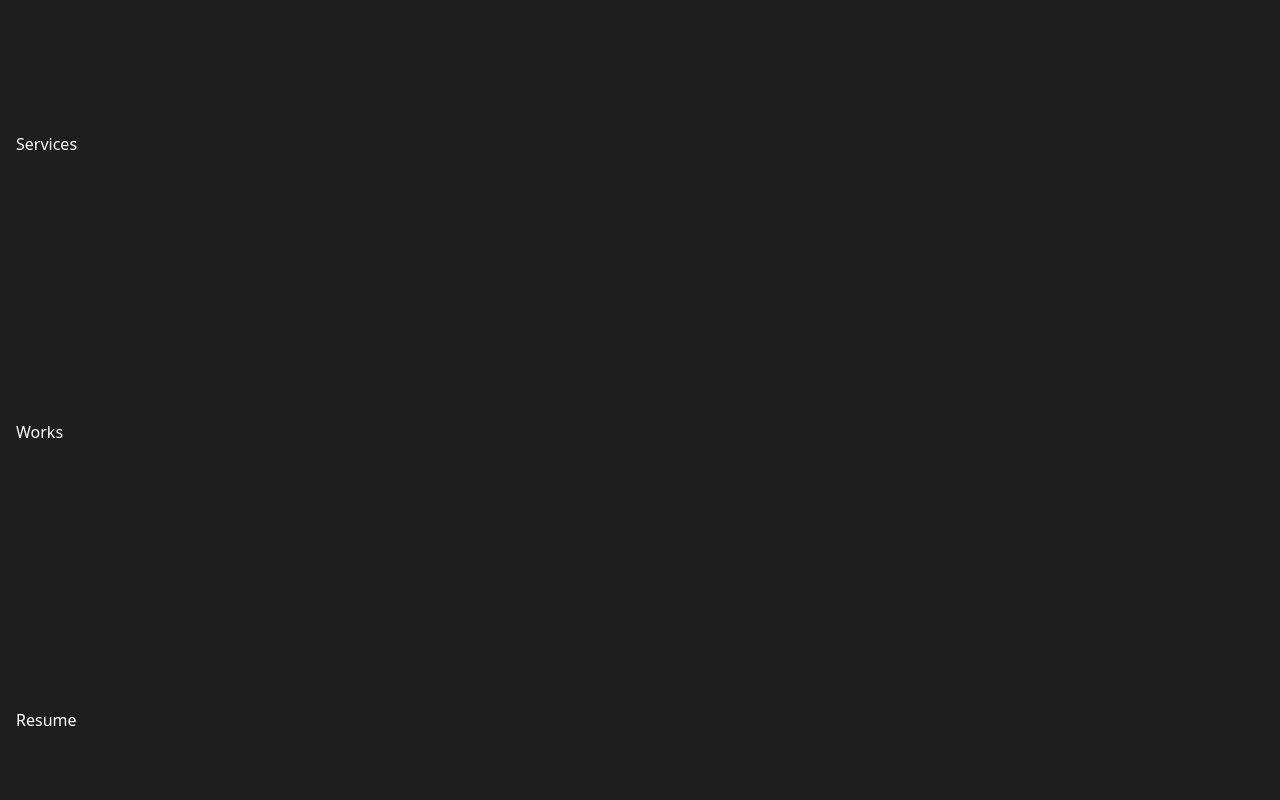
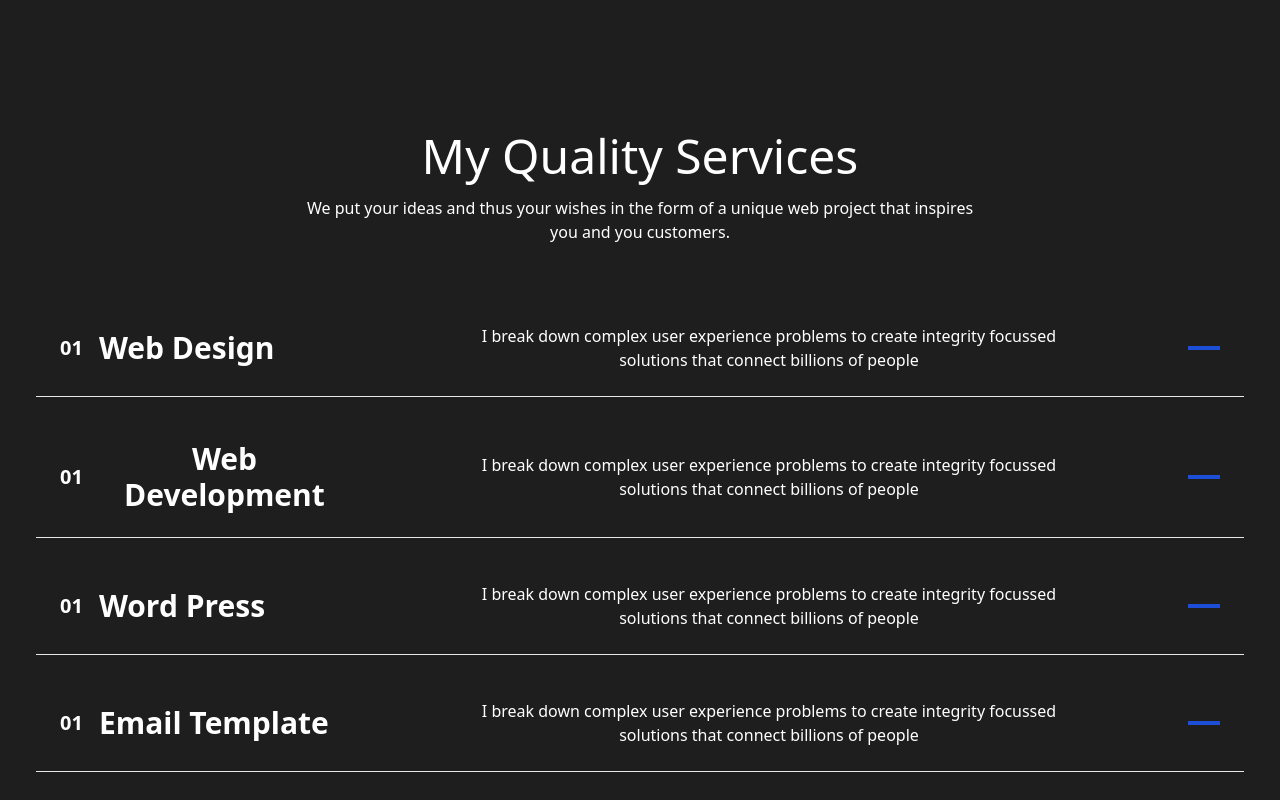
Before and after one commit to salehiin/scic-portfolio, a React (Vite) app: page / in a window 1280 px wide. Shown: the part 780-1580 px from the top of the page. Built offline with nearby package versions, Linux system fonts and the light colour scheme.

Commit message:
sevices section ok

```diff
--- a/src/components/Hero.jsx
+++ b/src/components/Hero.jsx
@@ -7,13 +7,13 @@ const Hero = () => {
         <div className="hero-content flex-col lg:flex-row-reverse">
           <img
             src="https://i.postimg.cc/fygPq2F8/ppic.png"
-            className="max-w-sm rounded-lg shadow-2xl brightness-50"
+            className="max-w-sm rounded-lg shadow-2xl brightness-50 border-2 border-[#52b788] rotate-6 hover:border-cyan-500/100 hover:rotate-0 ease-in-out duration-300 delay-300"
           />
           <div className="pr-[150px] text-xl">
             <h3 className="text-3xl font-semibold leading-10">I am Shoeb Salehin</h3>
             <h1 className="text-6xl font-bold">Web Developer+ <br></br> UX Designer</h1>
             <p className="py-6">
-            I break down complex user experinece problems to create integritiy focussed solutions that connect billions of people
+            I break down complex user experience problems to create integritiy focussed solutions that connect billions of people
             </p>
             <div className="flex items-center gap-4">
                 <button className="btn btn-outline btn-wide btn-success">
--- a/src/components/Nav.jsx
+++ b/src/components/Nav.jsx
@@ -61,7 +61,7 @@ const Nav = () => {
           <NavLink className={({isActive}) => isActive ? 'text-[#52b788]' : 'text-white'} onClick={() => scrollToElement('resume')}>
             <a href="#resume">Resume</a>
           </NavLink>
-          <Link onClick={() => scrollToElement('skill')}><a href="#skill">Skills</a></Link>
+          <Link className="active:bg-violet-700" onClick={() => scrollToElement('skill')}><a href="#skill">Skills</a></Link>
           <Link onClick={() => scrollToElement('contact')}><a href="#contact">Contact</a></Link>
         </ul>
       </div>
--- a/src/components/Services.jsx
+++ b/src/components/Services.jsx
@@ -1,11 +1,66 @@
-
+import { Link } from "react-router-dom";
 
 const Services = () => {
-    return (
-        <div className="min-h-72 pt-28 block" id="services">
-            <h1 className="">Services</h1>
-        </div>
-    );
+  return (
+    <div className="min-h-72 pt-28 block text-center" id="services">
+      <div>
+        <h1 className="text-5xl">My Quality Services</h1>
+        <p className="py-4 px-72">
+          We put your ideas and thus your wishes in the form of a unique web
+          project that inspires you and you customers.
+        </p>
+      </div>
+      <div className="mt-10">
+        <ul className="w-full">
+
+          <li className="border-b m-5 p-6 hover:bg-[#52b788] duration-500">
+            <Link className="flex justify-between items-center">
+              <h3 className="text-xl font-bold flex items-center w-3/12">01 <span className="text-3xl ml-4">Web Design</span></h3>
+              <p className="w-6/12">
+                I break down complex user experience problems to
+                create integrity focussed solutions that connect billions of
+                people
+              </p>
+              <div className="w-8 h-1 bg-blue-700"></div>
+            </Link>
+          </li>
+          <li className="border-b m-5 p-6 hover:bg-[#52b788] duration-500">
+            <Link className="flex justify-between items-center">
+              <h3 className="text-xl font-bold flex items-center w-3/12">01 <span className="text-3xl ml-4">Web Development</span></h3>
+              <p className="w-6/12">
+                I break down complex user experience problems to
+                create integrity focussed solutions that connect billions of
+                people
+              </p>
+              <div className="w-8 h-1 bg-blue-700"></div>
+            </Link>
+          </li>
+          <li className="border-b m-5 p-6 hover:bg-[#52b788] duration-500">
+            <Link className="flex justify-between items-center">
+              <h3 className="text-xl font-bold flex items-center w-3/12">01 <span className="text-3xl ml-4">Word Press</span></h3>
+              <p className="w-6/12">
+                I break down complex user experience problems to
+                create integrity focussed solutions that connect billions of
+                people
+              </p>
+              <div className="w-8 h-1 bg-blue-700"></div>
+            </Link>
+          </li>
+          <li className="border-b m-5 p-6 hover:bg-[#52b788] duration-500">
+            <Link className="flex justify-between items-center">
+              <h3 className="text-xl font-bold flex items-center w-3/12">01 <span className="text-3xl ml-4">Email Template</span></h3>
+              <p className="w-6/12">
+                I break down complex user experience problems to
+                create integrity focussed solutions that connect billions of
+                people
+              </p>
+              <div className="w-8 h-1 bg-blue-700"></div>
+            </Link>
+          </li>
+        </ul>
+      </div>
+    </div>
+  );
 };
 
 export default Services;
--- a/src/main.jsx
+++ b/src/main.jsx
@@ -2,28 +2,12 @@ import React from 'react'
 import ReactDOM from 'react-dom/client'
 // import App from './App.jsx'
 import './index.css'
-import { createBrowserRouter, RouterProvider } from 'react-router-dom'
+import { RouterProvider } from 'react-router-dom'
+import { router } from './routes/Routes'
 // import Home from './pages/Home.jsx'
-import MainLayout from './components/layouts/MainLayout.jsx'
-import Home from './pages/Home.jsx'
-import Hire from './pages/Hire.jsx'
 
-const router = createBrowserRouter([
-  {
-    path: '/',
-    element: <MainLayout></MainLayout>,
-    children:[
-      {
-        index: true,
-        element: <Home></Home>
-      },
-      {
-        path: '/hire',
-        element: <Hire></Hire>
-      },
-    ]
-  }
-])
+
+
 
 ReactDOM.createRoot(document.getElementById('root')).render(
   <React.StrictMode>
--- a/src/pages/Home.jsx
+++ b/src/pages/Home.jsx
@@ -9,7 +9,7 @@ import Works from "../components/Works";
 
 const Home = () => {
     return (
-        <div className="text-white bg-[#1e1e1e] px-4">
+        <div className="text-white bg-[#1e1e1e] px-4    ">
 
             <Hero></Hero>
             <Services></Services>
--- /dev/null
+++ b/src/routes/Routes.jsx
@@ -0,0 +1,23 @@
+import { createBrowserRouter } from "react-router-dom";
+import MainLayout from "../components/layouts/MainLayout";
+import Home from "../pages/Home";
+import Hire from "../pages/Hire";
+
+
+
+export const router = createBrowserRouter([
+    {
+      path: '/',
+      element: <MainLayout></MainLayout>,
+      children:[
+        {
+          index: true,
+          element: <Home></Home>
+        },
+        {
+          path: '/hire',
+          element: <Hire></Hire>
+        },
+      ]
+    }
+  ])
```
Also changed, not shown: 1 other file (tests, documents, lock files or other folders).
